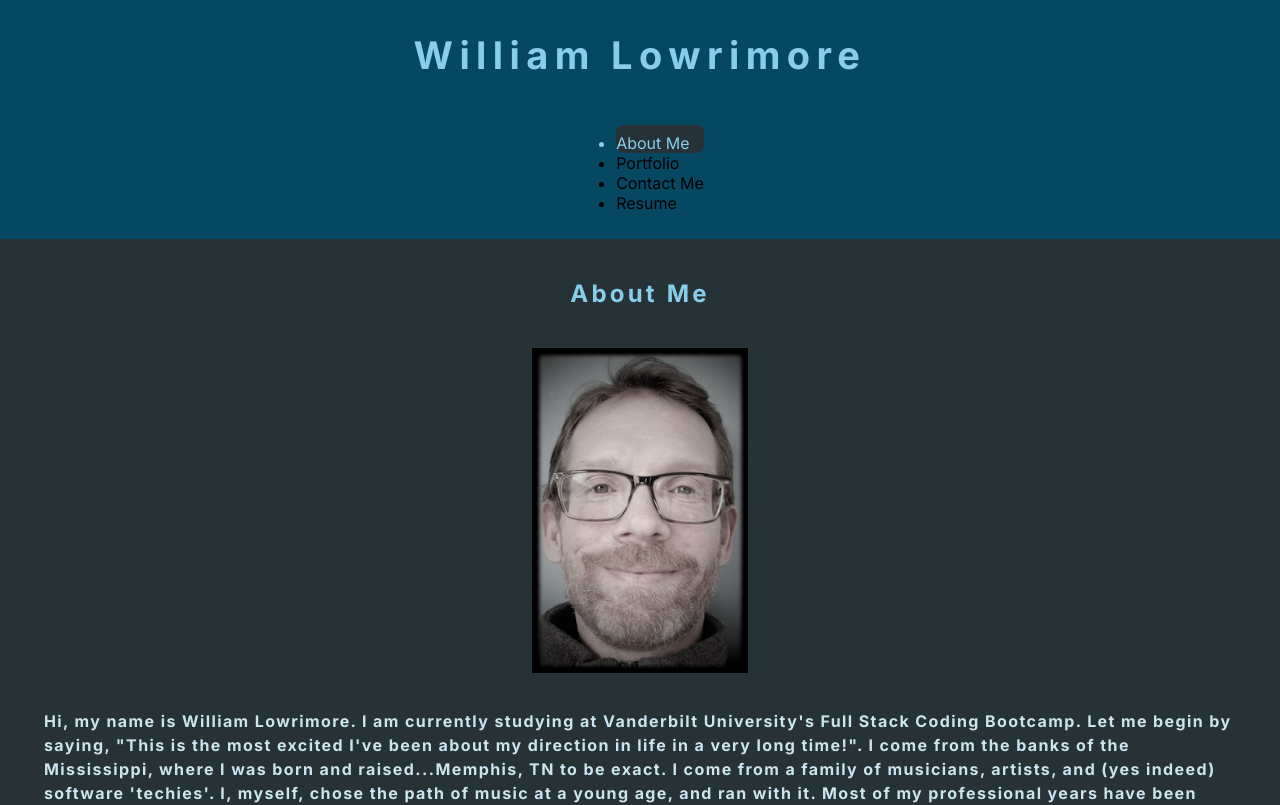
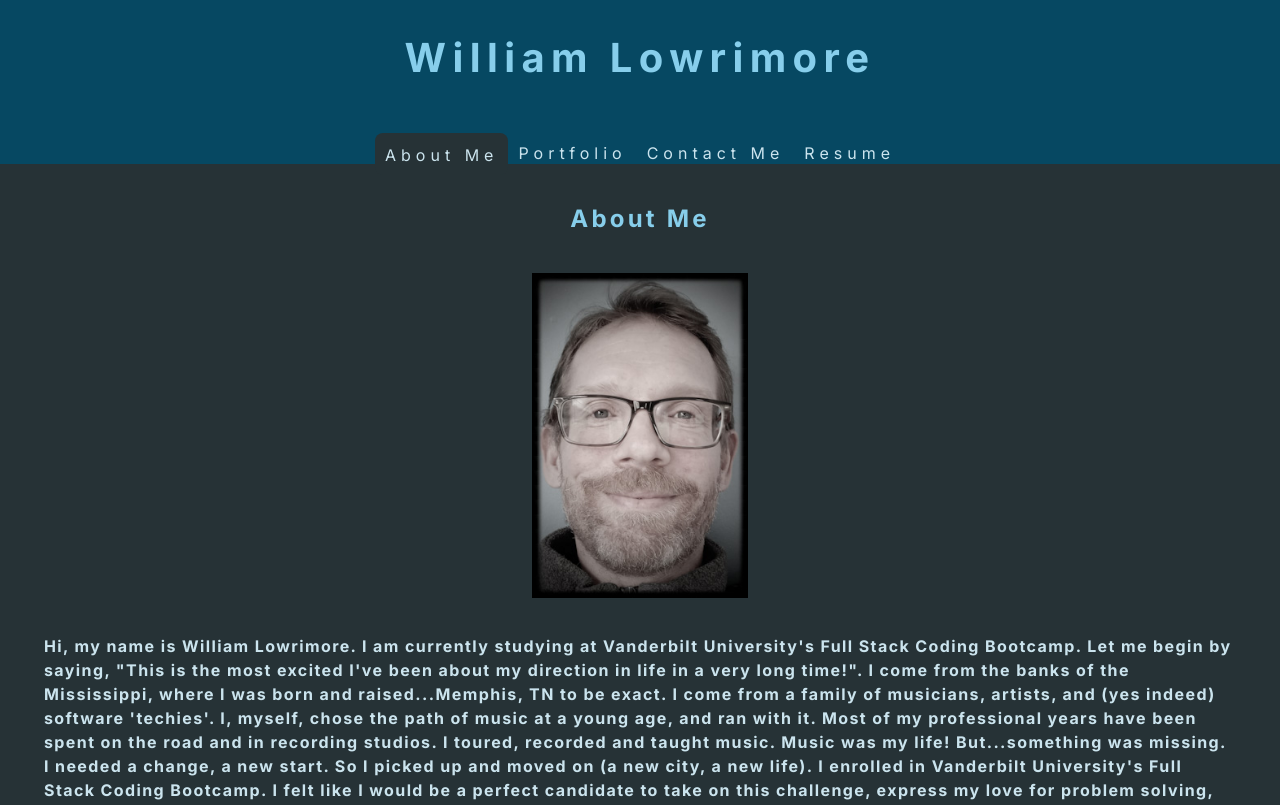
Before and after one commit to wlowrimore/wdl_vandy_bc_react_portfolio_2022, a React (Create React App) app: page / in a window 1280 px wide. Shown: the top 805 px of the page. Built offline with nearby package versions, Linux system fonts and the light colour scheme.

Commit message:
adjusts nav positioning

```diff
--- a/src/components/Navbar.js
+++ b/src/components/Navbar.js
@@ -8,24 +8,18 @@ function Navbar(props) {
       <h2>William Lowrimore</h2>
       <nav className="--nav">
         <ul>
-          <li className={currentTab === "about" ? "mx-2 navActive" : "mx-2"}>
+          <li className={currentTab === "about" ? "navActive" : "mx-0"}>
             <span onClick={() => setCurrentTab("about")}>About Me</span>
           </li>
-          <li
-            className={currentTab === "portfolio" ? "mx-2 navActive" : "mx-2"}
-          >
+          <li className={currentTab === "portfolio" ? "navActive" : "mx-2"}>
             <span onClick={() => setCurrentTab("portfolio")}>Portfolio</span>
           </li>
-          <li
-            className={
-              currentTab === "contact-form" ? "mx-2 navActive" : "mx-2"
-            }
-          >
+          <li className={currentTab === "contact-form" ? "navActive" : "mx-2"}>
             <span onClick={() => setCurrentTab("contact-form")}>
               Contact Me
             </span>
           </li>
-          <li className={currentTab === "resume" ? "mx-2 navActive" : "mx-2"}>
+          <li className={currentTab === "resume" ? "navActive" : "mx-2"}>
             <span onClick={() => setCurrentTab("resume")}>Resume</span>
           </li>
         </ul>
--- a/src/index.css
+++ b/src/index.css
@@ -15,44 +15,61 @@ body {
 .header {
   display: flex;
   flex-direction: column;
+  height: 164px;
   margin: 0;
-  padding-bottom: 10px;
+  padding-bottom: -40px;
   align-items: center;
-  justify-content: space-between;
   background-color: #064862;
 
 }
 
 .header h2 {
   display: flex;
-  flex-direction: row;
+  flex-direction: column;
   justify-content: center;
   align-items: center;
-  font-size: 38px;
+  font-size: 40px;
   font-weight: 900;
   letter-spacing: .4rem;
   color: skyblue;
 }
 
-.--nav > a {
+ul {
+  display: flex;
+  flex-direction: row;
+  list-style-type: none;
+  padding: 2px;
+}
 
+span {
+  display: flex;
+  justify-content: center;
+  align-items: center;
   color: #cbe4ee;
   text-decoration: none;
-  letter-spacing: .2rem;
-  margin: 0 10px;
-  padding: 18px
+  letter-spacing: 5px;
+  padding: 10px;
 }
-.--nav > a:hover {
+li:hover {
   color: skyblue;
   background-color: #263236;
-  padding-top: 8px;
+  padding-top: -2px;
+  padding-right: -5px;
   border-radius: 8px;
+  cursor: pointer;
+}
+
+nav {
+  display: flex;
+  flex-direction: row;
+  /* height: 50px; */
 }
 
 .navActive {
-  color: skyblue;
+  display: flex;
+  justify-content: center;
   background-color: #263236;
-  padding-top: 8px;
+  padding-top: 2px;
   border-radius: 8px;
 }
 
@@ -69,16 +86,16 @@ body {
     color: white;
   }
 
-  .--nav a {
+  nav li {
     display: flex;
-    flex-direction: column;
+    flex-direction: row;
     align-items: center;
     font-size: 30px;
     letter-spacing: .3rem;
     color: white;
   }
 
-  .--nav a:hover {
+  nav li:hover {
     color: white;
     background-color: #064862;
     padding-top: 18px;
```
